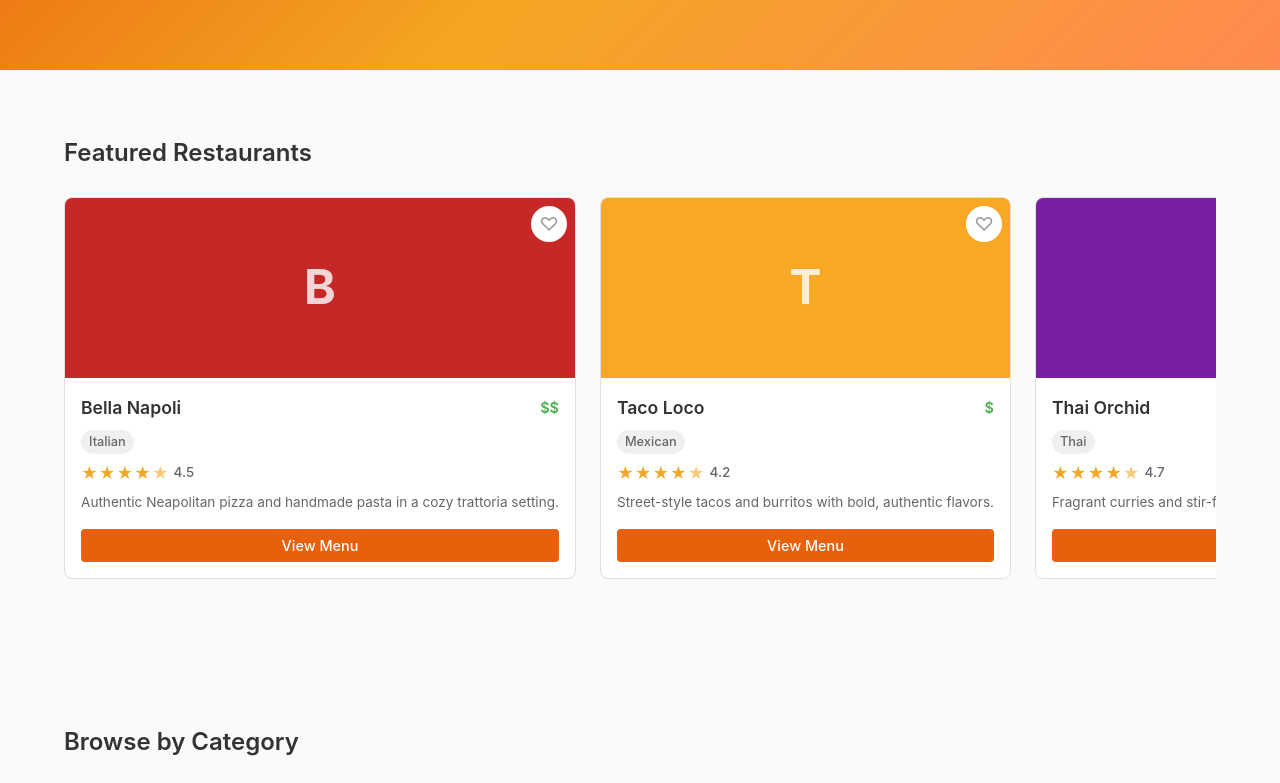
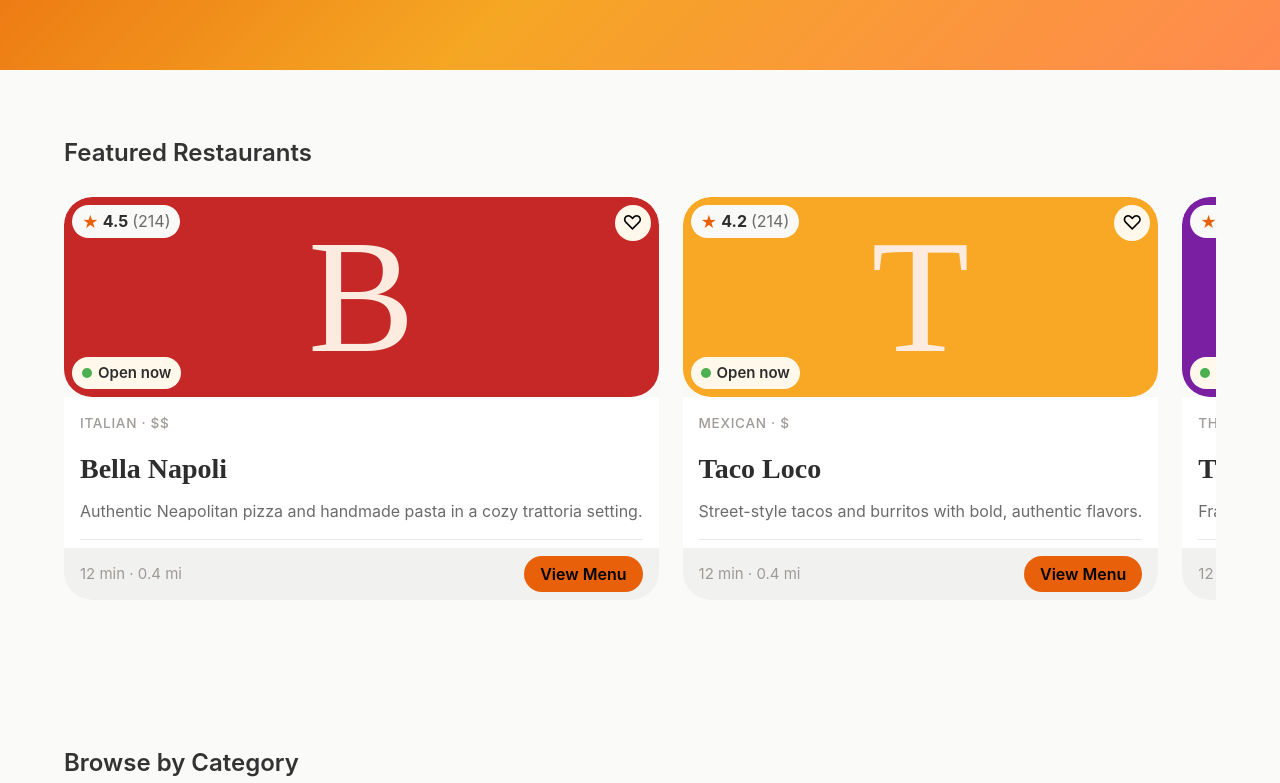
Before and after one commit to foux-test-org/localbites, a React (Vite) app: page / in a window 1280 px wide. Shown: the part 401-1184 px from the top of the page. Built offline with nearby package versions, Linux system fonts and the light colour scheme.

Commit message:
Replaces `RestaurantCard` with the new component design `FouxTestReusedPropAppearance` in `Home.tsx`.

```diff
--- /dev/null
+++ b/src/components/FouxTestReusedPropAppearance/FouxTestReusedPropAppearance.module.css
@@ -0,0 +1,167 @@
+.container {
+  background: #f9f9f7;
+  border-radius: 28px;
+  border: none;
+  overflow: hidden;
+}
+
+.hero {
+  background: linear-gradient(123deg, #ec8933 0%, #f5a63c 50%, #fdc345 100%);
+  border-radius: 28px;
+  height: 200px;
+  position: relative;
+  display: flex;
+  align-items: center;
+  justify-content: center;
+}
+
+.heroLetter {
+  font-size: 160px;
+  font-weight: 400;
+  color: #fdebdf;
+  font-family: serif;
+  line-height: 1;
+}
+
+.ratingBadge {
+  position: absolute;
+  top: 8px;
+  left: 8px;
+  background: #f9f9f7;
+  border-radius: 21px;
+  padding: 4px 10px;
+  display: flex;
+  align-items: center;
+  gap: 4px;
+}
+
+.ratingStar {
+  font-size: 16px;
+  font-weight: 700;
+  color: #e8600a;
+  line-height: 1;
+}
+
+.ratingNumber {
+  font-size: 16px;
+  font-weight: 700;
+  color: #2d2d2d;
+}
+
+.ratingCount {
+  font-size: 16px;
+  font-weight: 400;
+  color: #6b6b6b;
+}
+
+.heart {
+  position: absolute;
+  top: 8px;
+  right: 8px;
+  background: #fff8eb;
+  border-radius: 27px;
+  width: 36px;
+  height: 36px;
+  font-size: 20px;
+  border: none;
+}
+
+.heart.isSelected {
+  color: #e8600a;
+}
+
+.openNow {
+  position: absolute;
+  bottom: 8px;
+  left: 8px;
+  background: #fff8eb;
+  border-radius: 18px;
+  padding: 4px 10px;
+  display: flex;
+  align-items: center;
+  gap: 6px;
+}
+
+.greenDot {
+  width: 10px;
+  height: 10px;
+  border-radius: 9999px;
+  background: #4CAF50;
+  flex-shrink: 0;
+}
+
+.openNowText {
+  font-size: 15px;
+  font-weight: 600;
+  color: #2d2d2d;
+}
+
+.body {
+  background: #ffffff;
+  padding: var(--spacing-md);
+  display: flex;
+  flex-direction: column;
+  gap: var(--spacing-sm);
+}
+
+.category {
+  font-size: 13.6px;
+  font-weight: 500;
+  color: #9e9a97;
+  text-transform: uppercase;
+  letter-spacing: 0.05em;
+}
+
+.name {
+  font-size: 28px;
+  font-weight: 700;
+  color: #2d2d2d;
+  font-family: serif;
+  margin-top: 4px;
+}
+
+.description {
+  font-size: 16px;
+  font-weight: 400;
+  color: #6b6b6b;
+  line-height: 1.5;
+  margin-bottom: 8px;
+  -webkit-box-orient: vertical;
+  -webkit-line-clamp: 2;
+  display: -webkit-box;
+  overflow: hidden;
+  overflow-x: hidden;
+  overflow-y: hidden;
+}
+
+.divider {
+  border: none;
+  background: #e7e7e5;
+  height: 1px;
+  margin: 0;
+}
+
+.footer {
+  display: flex;
+  justify-content: space-between;
+  align-items: center;
+  background: #f1f1ef;
+  margin: 0 calc(-1 * var(--spacing-md)) calc(-1 * var(--spacing-md));
+  padding: var(--spacing-sm) var(--spacing-md);
+}
+
+.distance {
+  font-size: 15px;
+  font-weight: 400;
+  color: #9e9a97;
+}
+
+.menuBtn {
+  border-radius: 33px;
+  background: #e8600a;
+  font-size: 16px;
+  font-weight: 600;
+  padding: 8px 16px;
+  border: none;
+  margin-top: 0;
+}
--- /dev/null
+++ b/src/components/FouxTestReusedPropAppearance/FouxTestReusedPropAppearance.tsx
@@ -0,0 +1,125 @@
+import React from 'react';
+import { Restaurant } from '../../data/restaurants';
+import styles from './FouxTestReusedPropAppearance.module.css';
+
+// ---------------------------------------------------------------------------
+// FouxTestReusedPropAppearanceHero — hero area with large letter, rating badge, heart, and open-now pill
+// ---------------------------------------------------------------------------
+
+interface FouxTestReusedPropAppearanceHeroProps {
+  initial: string;
+  heroBackground: string;
+  rating: number;
+  ratingCount: string;
+  isFavorite: boolean;
+  onFavorite: () => void;
+  openNowLabel: string;
+}
+
+function FouxTestReusedPropAppearanceHero({
+  initial,
+  heroBackground,
+  rating,
+  ratingCount,
+  isFavorite,
+  onFavorite,
+  openNowLabel,
+}: FouxTestReusedPropAppearanceHeroProps): React.ReactNode {
+  return (
+    <div
+      className={styles.hero}
+      style={{ background: heroBackground }}
+    >
+      <span className={styles.heroLetter}>{initial}</span>
+
+      <div className={styles.ratingBadge}>
+        <span className={styles.ratingStar}>★</span>
+        <span className={styles.ratingNumber}>{rating}</span>
+        <span className={styles.ratingCount}>{ratingCount}</span>
+      </div>
+
+      <button
+        type="button"
+        aria-label={isFavorite ? 'Remove from favorites' : 'Add to favorites'}
+        className={`${styles.heart} ${isFavorite ? styles.isSelected : ''}`}
+        onClick={onFavorite}
+      >
+        {isFavorite ? '♥' : '♡'}
+      </button>
+
+      {/* FOUX_TODO: open/closed status indicator is driven by live hours data — replace openNowLabel with a real data-bound value and hide/show accordingly */}
+      <div className={styles.openNow}>
+        <span className={styles.greenDot} />
+        <span className={styles.openNowText}>{openNowLabel}</span>
+      </div>
+    </div>
+  );
+}
+
+// ---------------------------------------------------------------------------
+// FouxTestReusedPropAppearance — redesigned restaurant card with hero, body, and footer
+// ---------------------------------------------------------------------------
+
+export interface FouxTestReusedPropAppearanceProps {
+  restaurant: Restaurant;
+  isFavorite: boolean;
+  onFavorite: (id: string) => void;
+  onViewMenu: (restaurant: Restaurant) => void;
+  /** e.g. "(214)" — review count label shown next to the numeric rating */
+  ratingCount: string;
+  /** e.g. "12 min · 0.4 mi" — distance/time string shown in the footer */
+  distanceLabel: string;
+  /** e.g. "Open now" — open status label shown in the hero pill */
+  openNowLabel: string;
+}
+
+export function FouxTestReusedPropAppearance({
+  restaurant,
+  isFavorite,
+  onFavorite,
+  onViewMenu,
+  ratingCount,
+  distanceLabel,
+  openNowLabel,
+}: FouxTestReusedPropAppearanceProps): React.ReactNode {
+  function handleFavoriteClick(): void {
+    onFavorite(restaurant.id);
+  }
+
+  function handleViewMenuClick(): void {
+    onViewMenu(restaurant);
+  }
+
+  return (
+    <div className={styles.container}>
+      <FouxTestReusedPropAppearanceHero
+        initial={restaurant.name[0]}
+        heroBackground={restaurant.image}
+        rating={restaurant.rating}
+        ratingCount={ratingCount}
+        isFavorite={isFavorite}
+        onFavorite={handleFavoriteClick}
+        openNowLabel={openNowLabel}
+      />
+
+      <div className={styles.body}>
+        <span className={styles.category}>
+          {restaurant.cuisine.toUpperCase()} · {restaurant.priceRange}
+        </span>
+        <h3 className={styles.name}>{restaurant.name}</h3>
+        <p className={styles.description}>{restaurant.description}</p>
+        <hr className={styles.divider} />
+        <div className={styles.footer}>
+          <span className={styles.distance}>{distanceLabel}</span>
+          <button
+            type="button"
+            className={styles.menuBtn}
+            onClick={handleViewMenuClick}
+          >
+            View Menu
+          </button>
+        </div>
+      </div>
+    </div>
+  );
+}
--- a/src/pages/Home.tsx
+++ b/src/pages/Home.tsx
@@ -6,6 +6,7 @@ import { RestaurantCard } from '../components/RestaurantCard/RestaurantCard';
 import { CategoryTile } from '../components/CategoryTile/CategoryTile';
 import { Newsletter } from '../components/Newsletter/Newsletter';
 import styles from './Home.module.css';
+import { FouxTestReusedPropAppearance } from "../components/FouxTestReusedPropAppearance/FouxTestReusedPropAppearance";
 
 interface HomeProps {
   isFavorite: (id: string) => boolean;
@@ -24,6 +25,14 @@ const categories = [
 ];
 
 export function Home({ isFavorite, onFavorite, onViewMenu, onToast }: HomeProps): React.ReactNode {
+    // FOUX_TODO: replace with the real rating count per restaurant — number of reviews formatted as e.g. "(214)"
+    const featuredCardRatingCount = '(214)';
+
+    // FOUX_TODO: replace with the real distance/time label per restaurant — e.g. "12 min · 0.4 mi"
+    const featuredCardDistanceLabel = '12 min · 0.4 mi';
+
+    // FOUX_TODO: replace with real open/closed status driven by live hours data — e.g. "Open now"
+    const featuredCardOpenNowLabel = 'Open now';
   const navigate = useNavigate();
   const featured = restaurants.slice(0, 5);
 
@@ -45,12 +54,15 @@ export function Home({ isFavorite, onFavorite, onViewMenu, onToast }: HomeProps)
           <div className={styles.featuredRow}>
             {featured.map((restaurant) => (
               <div key={restaurant.id} className={styles.featuredCard}>
-                <RestaurantCard
-                  restaurant={restaurant}
-                  isFavorite={isFavorite(restaurant.id)}
-                  onFavorite={onFavorite}
-                  onViewMenu={onViewMenu}
-                />
+                <FouxTestReusedPropAppearance
+                                      restaurant={restaurant}
+                                      isFavorite={isFavorite(restaurant.id)}
+                                      onFavorite={onFavorite}
+                                      onViewMenu={onViewMenu}
+                                      ratingCount={featuredCardRatingCount}
+                                      distanceLabel={featuredCardDistanceLabel}
+                                      openNowLabel={featuredCardOpenNowLabel}
+                                    />
               </div>
             ))}
           </div>
```
